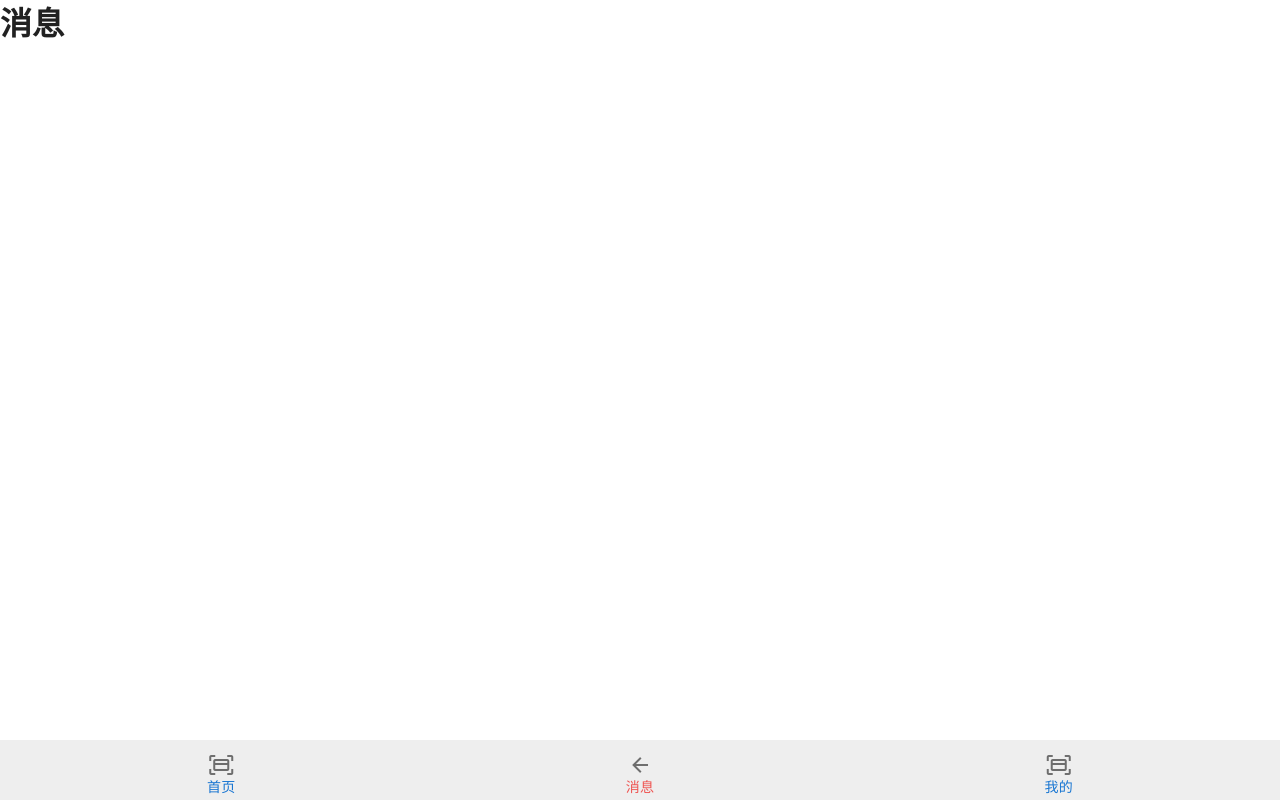
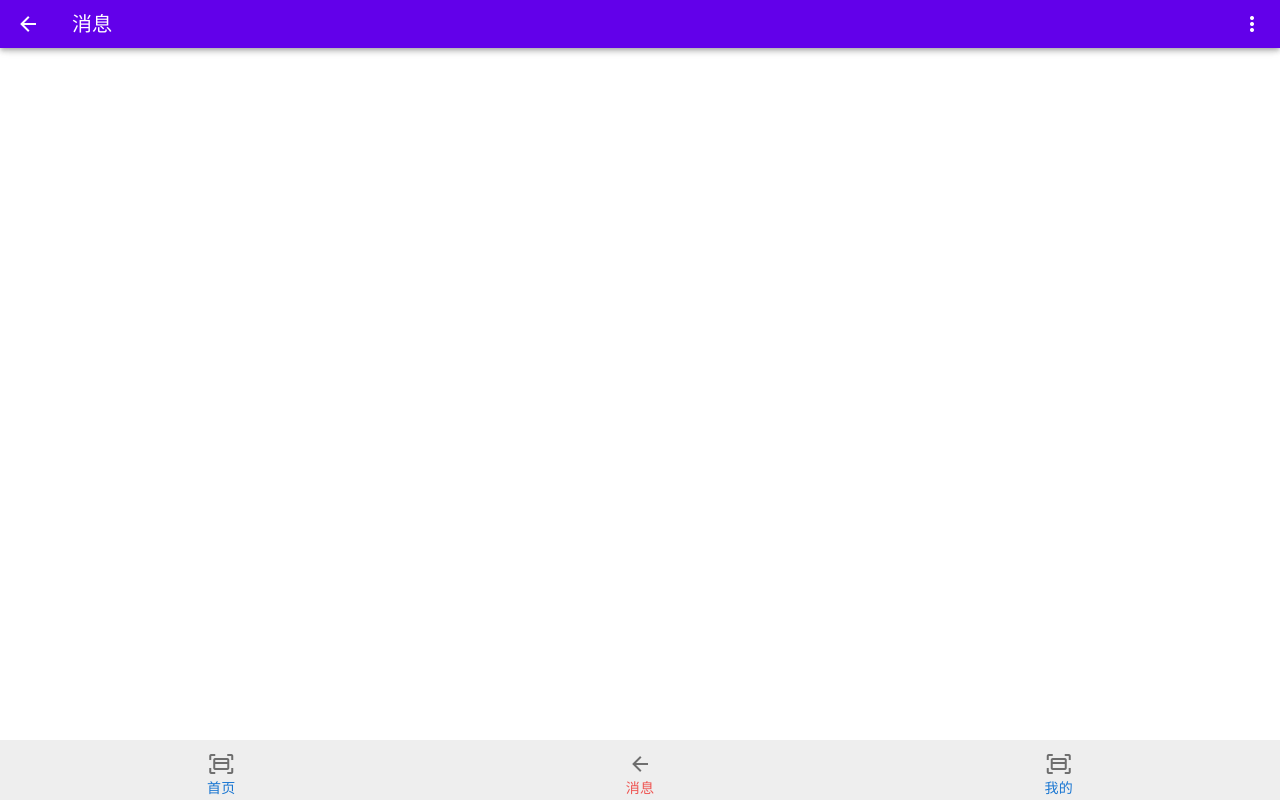
Before and after one commit to GitHub-fly/smart-attendance-client, a Vue app: page /#/new in a window 1280 px wide. Built offline with nearby package versions, Linux system fonts and the light colour scheme.

Commit message:
封装组件

```diff
--- a/src/App.vue
+++ b/src/App.vue
@@ -22,7 +22,8 @@ export default {
   box-sizing: border-box;
 }
 a {
-  color: rgb(238, 238, 238);
+  font-weight: bold;
+  color: black;
   text-decoration: none;
 }
 </style>
--- a/src/components/Icon.vue
+++ b/src/components/Icon.vue
@@ -1,11 +1,14 @@
 <template>
-  <router-link :to="path">
-    <v-icon>{{ icon }}</v-icon>
-    <p class="body-2">{{ name }}</p>
+  <router-link :to="path" class="body-2">
+    <div class="d-flex flex-column align-center">
+      <v-icon>{{ icon }}</v-icon>
+    </div>
+    {{ name }}
   </router-link>
 </template>
 <script>
 export default {
+  name: 'Icon',
   props: {
     icon: {
       type: String,
@@ -33,3 +36,4 @@ export default {
   methods: {}
 }
 </script>
+<style scoped lang="scss"></style>
--- /dev/null
+++ b/src/components/Nav.vue
@@ -0,0 +1,58 @@
+<template>
+  <div>
+    <v-app-bar color="deep-purple accent-4" dense dark>
+      <v-btn icon @click="back()">
+        <v-icon>mdi-arrow-left</v-icon>
+      </v-btn>
+
+      <v-toolbar-title>{{ title }}</v-toolbar-title>
+
+      <v-spacer></v-spacer>
+
+      <v-menu left bottom>
+        <template v-slot:activator="{ on, attrs }">
+          <v-btn :disabled="items.length === 0" icon v-bind="attrs" v-on="on">
+            <v-icon>mdi-dots-vertical</v-icon>
+          </v-btn>
+        </template>
+
+        <v-list>
+          <v-list-item v-for="(n, index) in items" :key="index" @click="operation(n)">
+            <v-list-item-title>{{ n }}</v-list-item-title>
+          </v-list-item>
+        </v-list>
+      </v-menu>
+    </v-app-bar>
+  </div>
+</template>
+<script>
+export default {
+  name: 'Nav',
+  props: {
+    title: {
+      type: String,
+      default() {
+        return ''
+      }
+    },
+    items: {
+      type: Array,
+      default() {
+        return []
+      }
+    }
+  },
+  watch: {},
+  data() {
+    return {}
+  },
+  methods: {
+    back() {
+      this.$router.back(-1)
+    },
+    operation(item) {
+      this.$emit('operation', [item])
+    }
+  }
+}
+</script>
--- a/src/router/index.js
+++ b/src/router/index.js
@@ -27,11 +27,6 @@ const routes = [
         component: () => import(/* webpackChunkName: "about" */ '../views/base/Home.vue')
       },
       {
-        path: '/note',
-        name: 'Note',
-        component: () => import(/* webpackChunkName: "about" */ '../views/sicknote/Note.vue')
-      },
-      {
         path: '/new',
         name: 'New',
         component: () => import(/* webpackChunkName: "about" */ '../views/base/New.vue')
@@ -42,6 +37,16 @@ const routes = [
         component: () => import(/* webpackChunkName: "about" */ '../views/base/My.vue')
       }
     ]
+  },
+  {
+    path: '/note',
+    name: 'Note',
+    component: () => import(/* webpackChunkName: "about" */ '../views/sicknote/Note.vue')
+  },
+  {
+    path: '/attendance',
+    name: 'Attendance',
+    component: () => import(/* webpackChunkName: "about" */ '../views/attendance/Attendance.vue')
   }
 ]
 
--- a/src/views/base/Home.vue
+++ b/src/views/base/Home.vue
@@ -1,16 +1,51 @@
 <template>
   <div>
-    <h1>首页</h1>
+    <div class="header">
+      <div class="top d-flex justify-space-between">
+        <input class="input" type="text" placeholder="校园网" />
+        <div class="functions">
+          <v-icon class="icon">mdi-account-multiple</v-icon>
+          <v-icon class="icon" style="margin-left: 20px;">mdi-plus-circle-outline</v-icon>
+        </div>
+      </div>
+      <div class="icons d-flex flex-row justify-start">
+        <div v-for="(item, index) in functions" :key="index" style="margin-left: 40px;">
+          <Icon :icon="item.icon" :name="item.name" :path="item.path"></Icon>
+        </div>
+      </div>
+    </div>
+    <div class="body"></div>
   </div>
 </template>
 
 <script>
+import Icon from '../../components/Icon'
 export default {
   name: 'Home',
   data() {
-    return {}
+    return {
+      functions: [
+        {
+          icon: 'mdi-credit-card-scan-outline',
+          name: '扫一扫',
+          path: ''
+        },
+        {
+          icon: 'mdi-note-outline',
+          name: '请假条',
+          path: '/note'
+        },
+        {
+          icon: 'mdi-bullseye',
+          name: '打卡',
+          path: '/attendance'
+        }
+      ]
+    }
   },
-  components: {},
+  components: {
+    Icon
+  },
   created() {},
   mounted() {},
   methods: {},
@@ -18,4 +53,30 @@ export default {
 }
 </script>
 
-<style scoped lang="scss"></style>
+<style scoped lang="scss">
+.header {
+  height: 150px;
+  background-color: rgb(88, 116, 242);
+  .top {
+    padding: 10px;
+    .input {
+      padding-left: 20px;
+      background-color: rgb(246, 248, 250);
+      border-radius: 5px;
+      width: 250px;
+    }
+    .functions {
+      .icon {
+        color: aliceblue;
+      }
+    }
+  }
+  .icons {
+    margin-top: 20px;
+    margin-left: -25px;
+  }
+}
+a {
+  color: black;
+}
+</style>
--- a/src/views/base/New.vue
+++ b/src/views/base/New.vue
@@ -1,19 +1,26 @@
 <template>
   <div>
-    <h1>消息</h1>
+    <Nav title="消息" :items="items" @operation="operation"></Nav>
   </div>
 </template>
 
 <script>
+import Nav from '../../components/Nav'
 export default {
   name: 'New',
   data() {
-    return {}
+    return {
+      items: ['预览', '打印']
+    }
   },
-  components: {},
+  components: { Nav },
   created() {},
   mounted() {},
-  methods: {},
+  methods: {
+    operation(item) {
+      console.log(item[0])
+    }
+  },
   computed: {}
 }
 </script>
```
